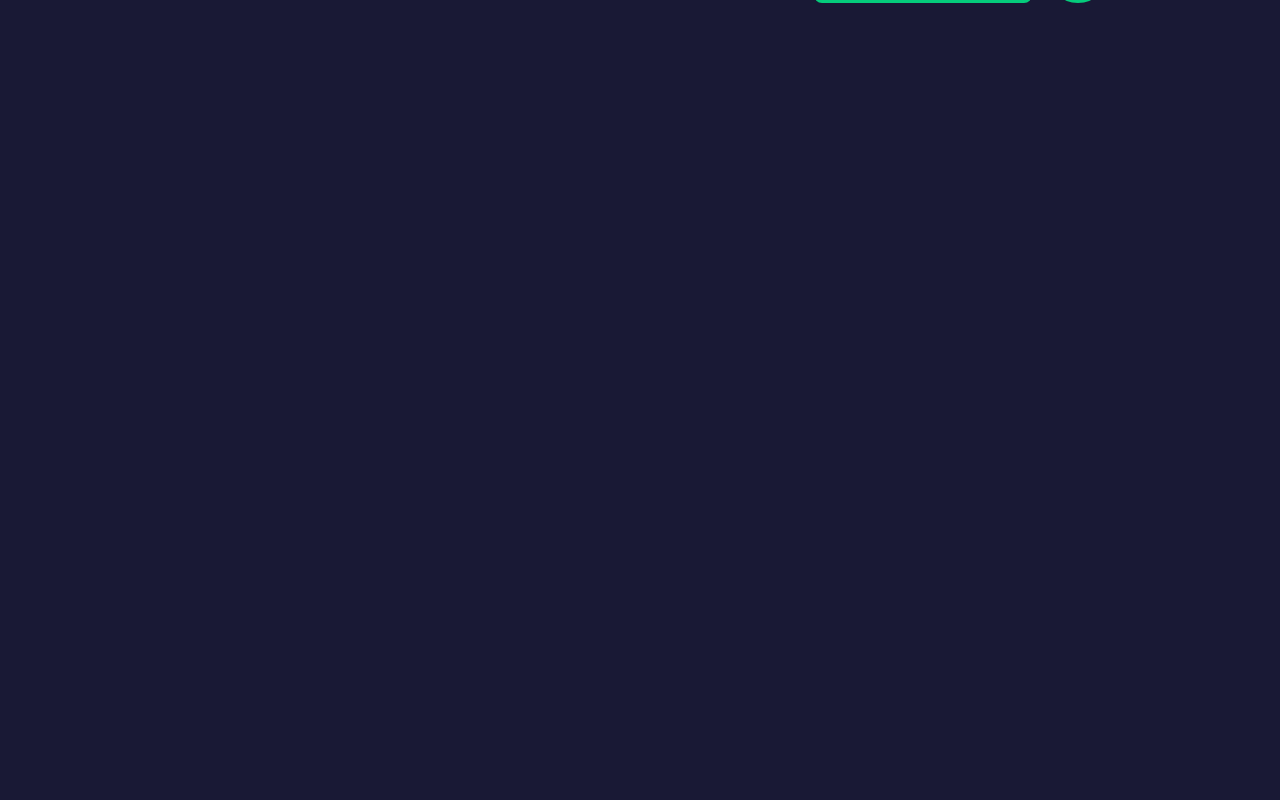
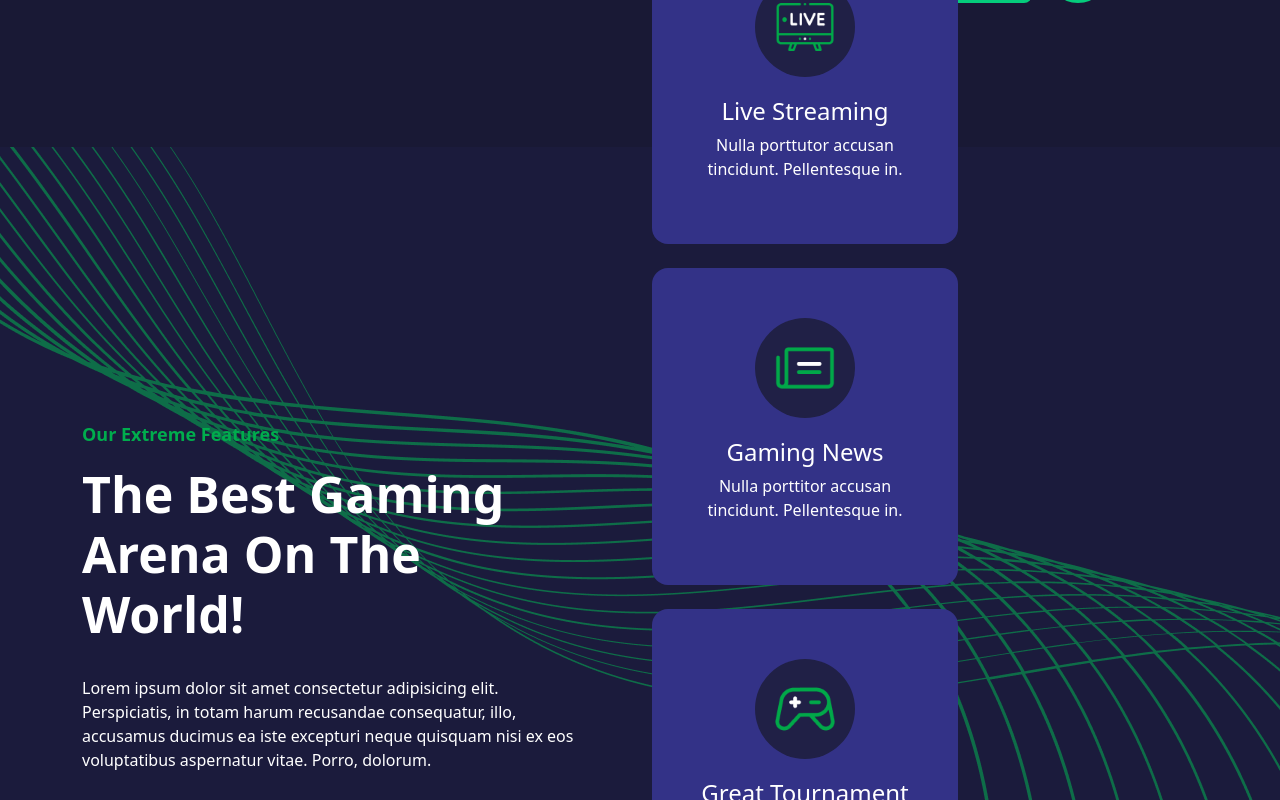
Before and after one commit to Francesco-Rapetti/proj-html-vuejs, a Vue app: page / in a window 1280 px wide. Shown: the part 2160-2960 px from the top of the page. Before the commit the page ends 2307 px from the top, so only its background shows below. Built offline with nearby package versions, Linux system fonts and the light colour scheme.

Commit message:
Feat: implements second section

```diff
--- a/src/App.vue
+++ b/src/App.vue
@@ -2,11 +2,13 @@
 import AppNavbar from './components/AppNavbar.vue'
 import PageHeader from './components/PageHeader.vue'
 import PageSectionOne from './components/PageSectionOne.vue'
+import PageSectionTwo from './components/PageSectionTwo.vue'
 export default {
 	components: {
 		AppNavbar,
 		PageHeader,
 		PageSectionOne,
+		PageSectionTwo
 	}
 }
 </script>
@@ -18,6 +20,7 @@ export default {
 
 	<main>
 		<PageSectionOne />
+		<PageSectionTwo />
 	</main>
 </template>
 
--- /dev/null
+++ b/src/components/PageSectionTwo.vue
@@ -0,0 +1,128 @@
+<script>
+export default {
+    name: 'PageSectionTwo',
+
+    data() {
+        return {
+            cards: [
+                {
+                    img: 'feature1.png',
+                    title: 'Live Streaming',
+                    text: 'Nulla porttutor accusan tincidunt. Pellentesque in.'
+                }, {
+                    img: 'feature2.png',
+                    title: 'Gaming News',
+                    text: 'Nulla porttitor accusan tincidunt. Pellentesque in.'
+                }, {
+                    img: 'feature3.png',
+                    title: 'Great Tournament',
+                    text: 'Nulla porttitor accusan tincidunt. Pellentesque in.'
+                }, {
+                    img: 'feature4.png',
+                    title: 'Awward Ceremony',
+                    text: 'Nulla porttitor accusan tincidunt. Pellentesque in.'
+                }
+            ]
+        }
+    },
+
+    methods: {
+        getImagePath(img) {
+            return new URL(`../assets/img/${img}`, import.meta.url).href
+        }
+    }
+}
+</script>
+
+<template>
+    <div class="wrapper position-relative d-flex align-items-center">
+        <div class="filter"></div>
+        <div class="container z-index-1 position-relative">
+            <div class="row align-items-center">
+                <div class="col-6">
+                    <div class="me-5">
+                        <p class="highlight">Our Extreme Features</p>
+                        <h1 class="title">The Best Gaming Arena On The World!</h1>
+                        <p class="fs-6">
+                            Lorem ipsum dolor sit amet consectetur adipisicing elit. Perspiciatis, in totam harum recusandae
+                            consequatur, illo, accusamus ducimus ea iste excepturi neque quisquam nisi ex eos voluptatibus
+                            aspernatur vitae. Porro, dolorum.
+                        </p>
+                    </div>
+                </div>
+
+                <div class="col-6">
+                    <div class="d-flex flex-wrap gap-4">
+                        <div v-for="card in cards" class="feature-card">
+                            <div class="feature-img">
+                                <img :src="getImagePath(card.img)" :alt="card.img">
+                            </div>
+
+                            <h4>{{ card.title }}</h4>
+                            <p class="fs-6">{{ card.text }}</p>
+                        </div>
+                    </div>
+                </div>
+            </div>
+        </div>
+    </div>
+</template>
+
+<style scoped>
+.feature-img {
+    width: 100px;
+    height: 100px;
+    background-color: #202046;
+    border-radius: 50%;
+    display: flex;
+    justify-content: center;
+    align-items: center;
+    margin-bottom: 20px;
+    margin-top: 10px;
+}
+
+.feature-img>img {
+    max-width: 60px;
+    max-height: 60px;
+}
+
+.feature-card {
+    display: flex;
+    flex-direction: column;
+    align-items: center;
+    background-color: #333287;
+    padding: 40px 30px;
+    border-radius: 16px;
+    width: 306px;
+    height: 317px;
+    text-align: center;
+    transition: all 0.3s ease;
+}
+
+.feature-card * {
+    transition: all 0.3s ease;
+}
+
+.feature-card:hover {
+    background-color: #05CC7C;
+    color: black;
+}
+
+.feature-card:hover .feature-img {
+    transform: scale(1.1);
+}
+
+.filter {
+    position: absolute;
+    width: inherit;
+    height: inherit;
+    background-color: #2020466d;
+}
+
+.wrapper {
+    width: 100%;
+    height: 900px;
+    background-image: url('../assets/img/Vector.png');
+    background-repeat: no-repeat;
+}
+</style>
```
